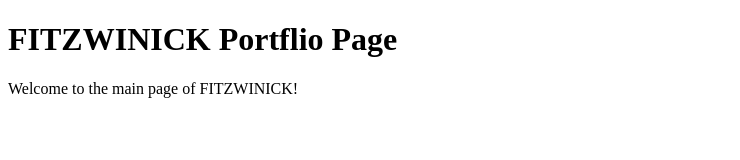
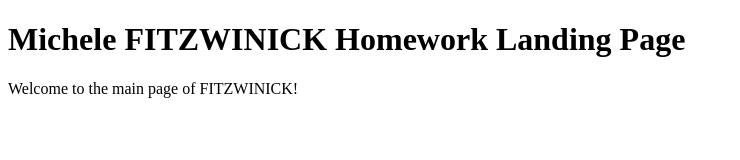
Before and after one commit to mfitzwinick/mfitzwinick.github.io, a plain HTML site: page index.html in a window 1280 px wide. Shown: the whole page, without its empty margins (0-740 px from the left). Drawn offline with Linux system fonts and the light colour scheme.

Commit message:
second edit

```diff
--- a/index.html
+++ b/index.html
@@ -9,5 +9,5 @@
 
 </body>
 </html>
-<h1>FITZWINICK Portflio Page</h1>
+<h1>Michele FITZWINICK Homework Landing Page</h1>
 <p>Welcome to the main page of FITZWINICK!</p>
```
